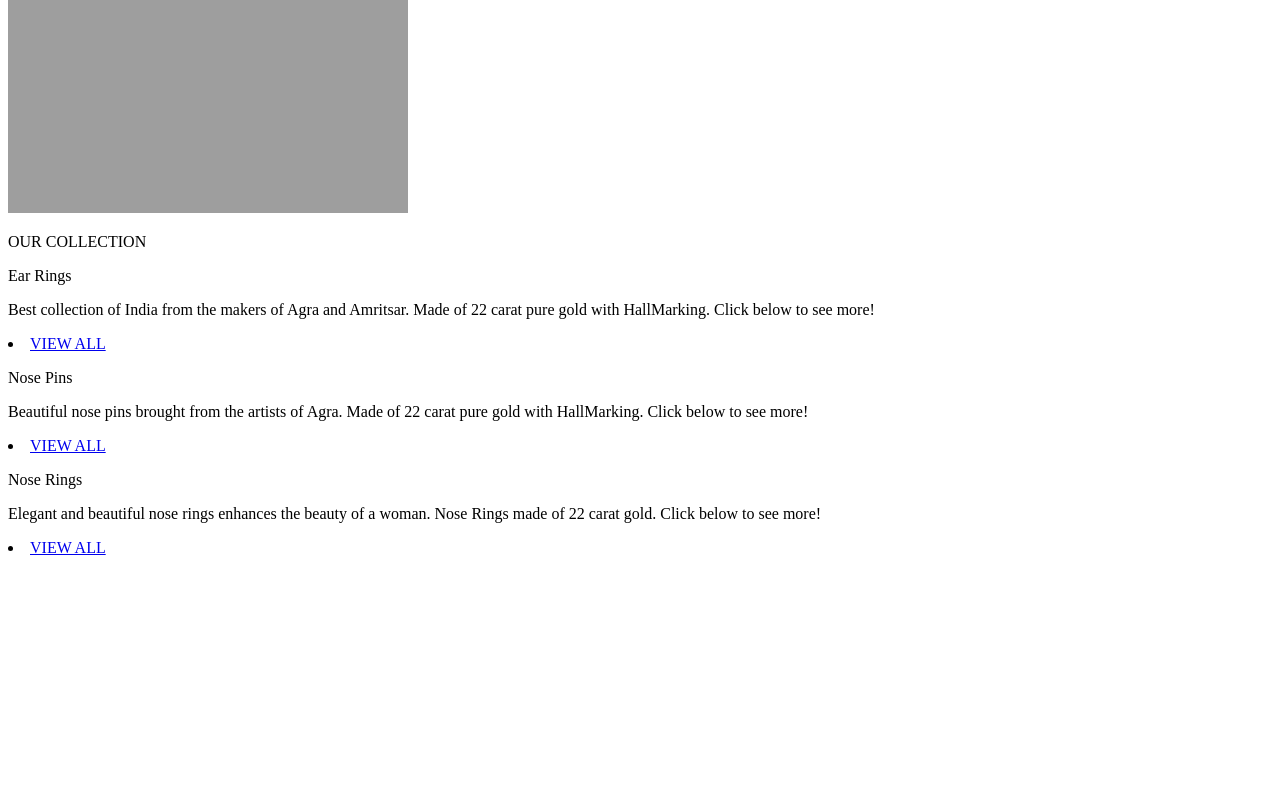
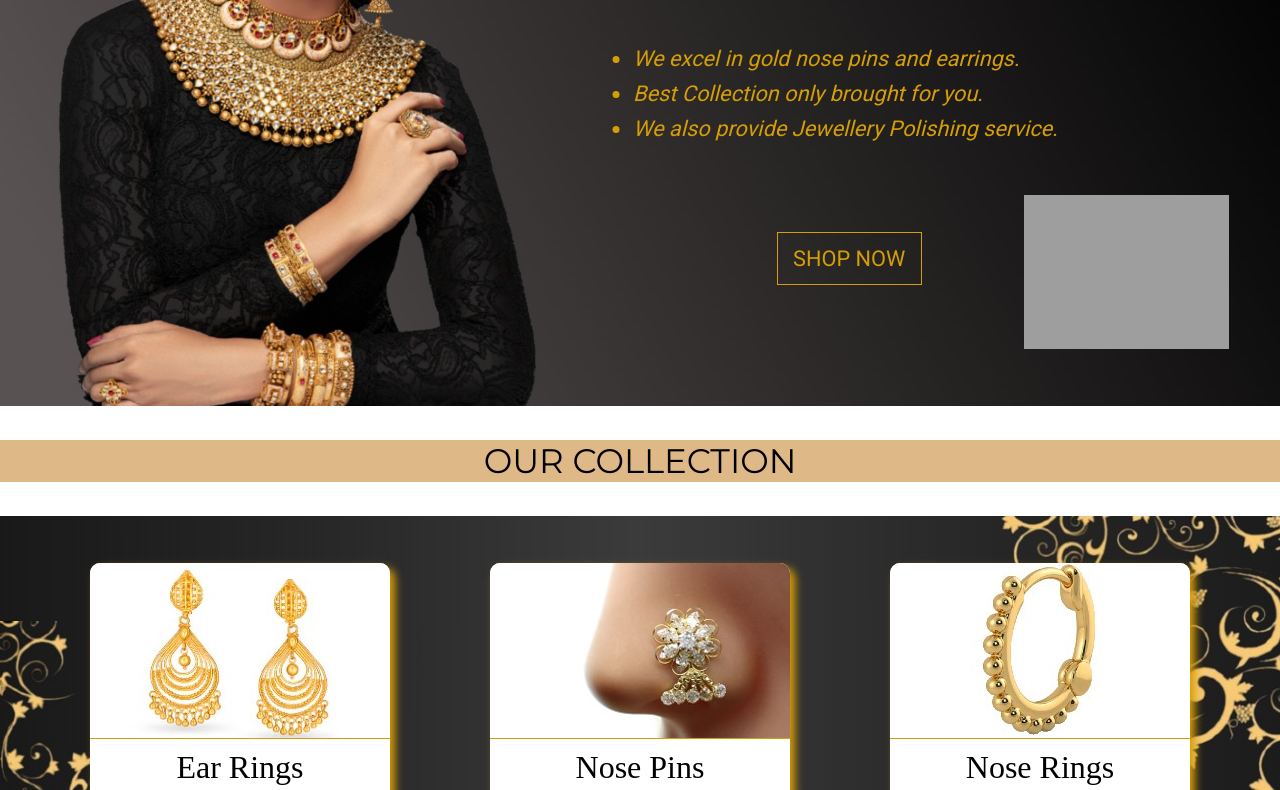
Before and after one commit to krishna040902/ArjunJewellersIndex, a plain HTML site: page index.html in a window 1280 px wide. Shown: the part 363-1153 px from the top of the page. Before the commit the page ends 928 px from the top, so only its background shows below. Drawn offline with nearby package versions, Linux system fonts and the light colour scheme; the site is published under a folder, as on GitHub Pages, so addresses that start at the root find nothing; a web font is replaced by a local one.

Commit message:
Update index.html

```diff
--- a/index.html
+++ b/index.html
@@ -5,7 +5,7 @@
     <meta http-equiv="X-UA-Compatible" content="IE=edge">
     <meta name="viewport" content="width=device-width, initial-scale=1.0">
     <title>Welcome!</title>
-    <link rel="stylesheet" href="/static/styleindex.css">
+    <link rel="stylesheet" href="static/styleindex.css">
 </head>
 <body>
     <header>
```
